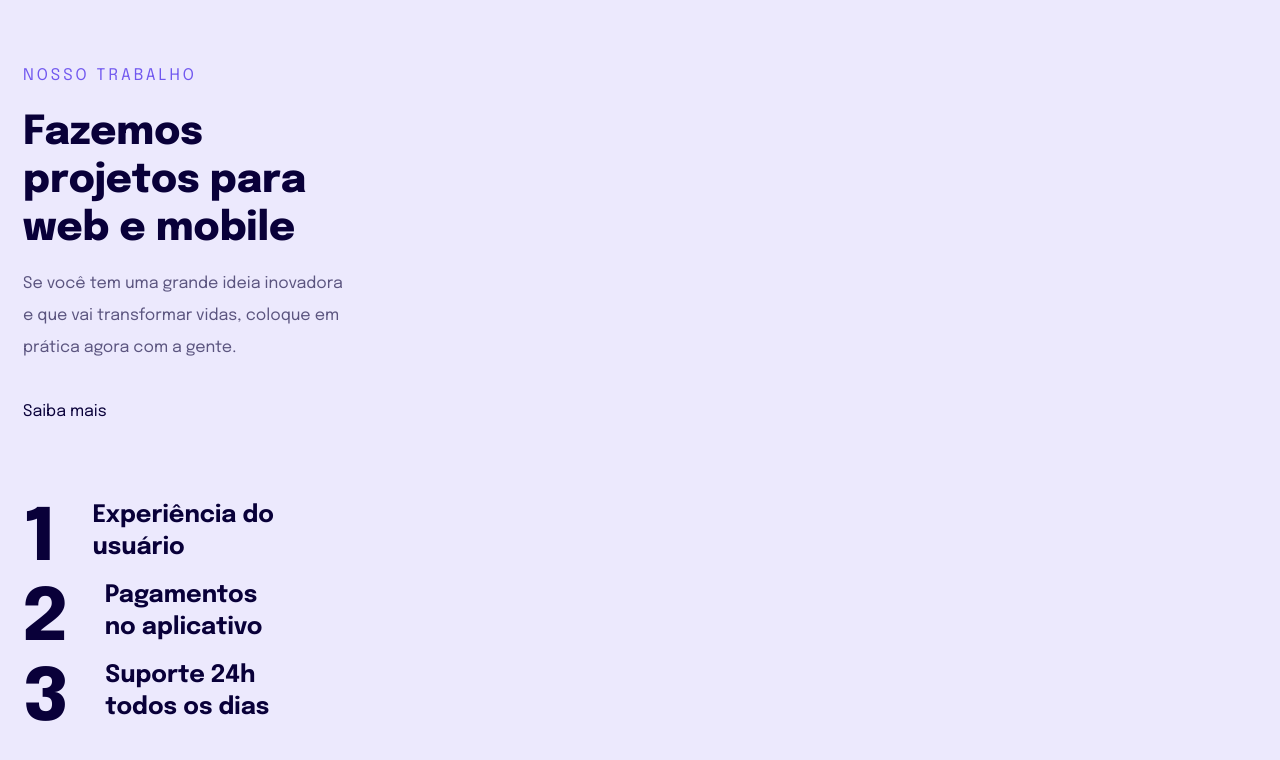
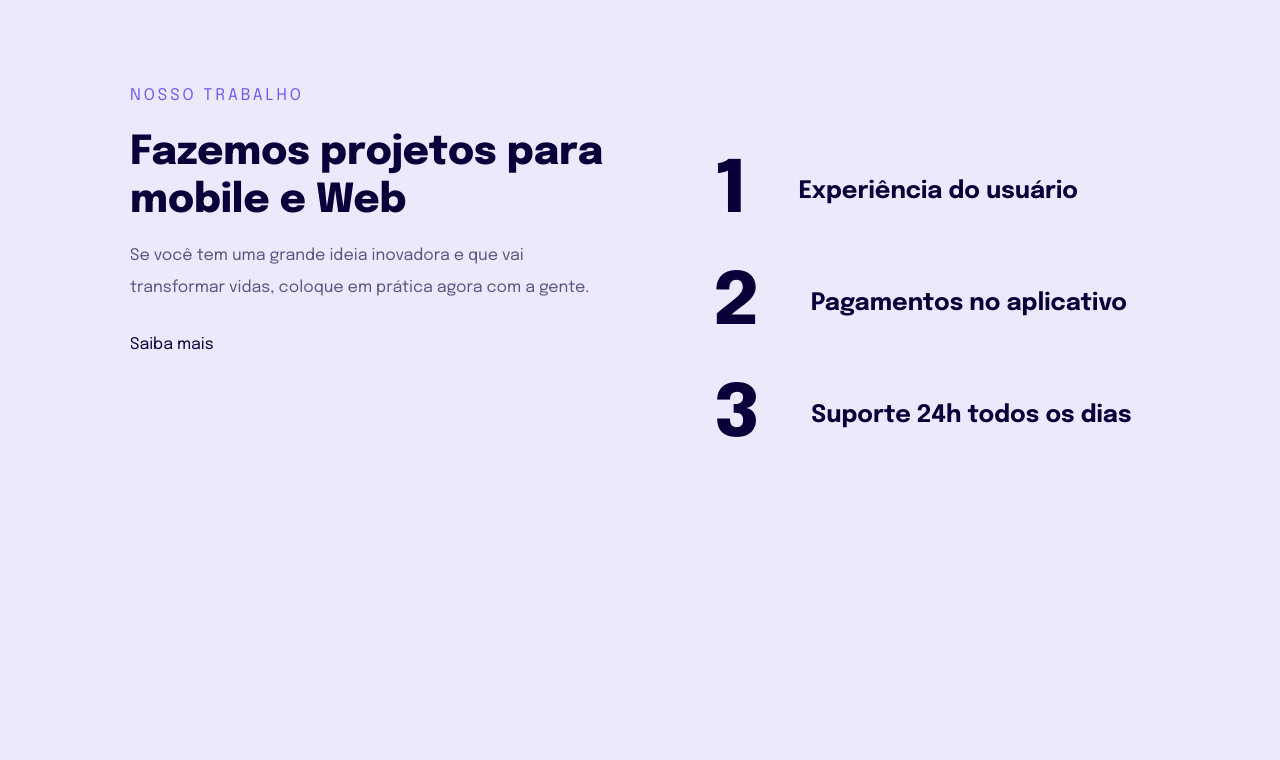
Before and after one commit to PhelipePrieto/Responsividade, a plain HTML site: page index.html in a window 1280 px wide. Drawn offline with Linux system fonts and the light colour scheme.

Commit message:
Desktop project

```diff
--- a/index.html
+++ b/index.html
@@ -1,14 +1,15 @@
 <!DOCTYPE html>
-<html lang="pt-BR">
+<html lang="pt-br">
   <head>
+    <link rel="preconnect" href="https://fonts.googleapis.com" />
+    <link rel="preconnect" href="https://fonts.gstatic.com" crossorigin />
+
     <meta charset="UTF-8" />
     <meta name="viewport" content="width=device-width, initial-scale=1.0" />
-
-    <link rel="preconnect" href="https://fonts.googleapis.com" />
-    <link rel="preconnect" href="https://fonts.gstatic.com" crossorigin />
-    <title>Responsividade</title>
+    <title>Introdução à Responsividade</title>
 
     <link rel="stylesheet" href="style.css" />
+
     <link
       href="https://fonts.googleapis.com/css2?family=Epilogue:wght@400;700;800&display=swap"
       rel="stylesheet"
@@ -16,15 +17,17 @@
   </head>
   <body>
     <main>
-      <h5>Nosso trabalho</h5>
-      <h1>Fazemos projetos para web e mobile</h1>
+      <div>
+        <p>Nosso Trabalho</p>
+        <h1>Fazemos projetos para mobile e Web</h1>
 
-      <p>
-        Se você tem uma grande ideia inovadora e que vai transformar vidas,
-        coloque em prática agora com a gente.
-      </p>
+        <p>
+          Se você tem uma grande ideia inovadora e que vai transformar vidas,
+          coloque em prática agora com a gente.
+        </p>
 
-      <a href="#">Saiba mais</a>
+        <a href="#">Saiba mais</a>
+      </div>
 
       <ul>
         <li><span>1</span> Experiência do usuário</li>
--- a/style.css
+++ b/style.css
@@ -3,91 +3,115 @@
   padding: 0;
   box-sizing: border-box;
 }
+
+ul {
+  list-style: none;
+}
+
 :root {
   font-size: 62.5%; /* 10px */
 }
-ul {
-  list-style: none;
-}
+
+/* REM = Root EM */
+
 body {
   font-family: "Epilogue", sans-serif;
-  background-color: #ece9fd;
+
+  background: #ece9fd;
+
+  padding: 6rem 2.3rem 6.6rem;
   font-size: 1.6rem;
-  line-height: 3.2rem;
-  padding: 6rem 2.3rem;
 }
 
 main {
   max-width: 33rem;
+  margin: 0 auto;
 }
 
 h1 {
-  color: var(--Text_Dark, #090039);
+  font-weight: 800;
   font-size: 4rem;
-  font-weight: 800;
   line-height: 4.8rem;
+
+  color: #090039;
 
   margin-bottom: 1.5rem;
 }
 
-h5 {
-  color: var(--Text_Dark_Accent, #7158ef);
-  font-feature-settings: "clig" off, "liga" off;
-
-  /* H5 */
-
-  font-size: 1.6rem;
-  font-style: normal;
-  font-weight: 400;
+main p:first-child {
+  color: #7158ef;
   letter-spacing: 3px;
   text-transform: uppercase;
+  line-height: 3.2rem;
 
-  padding-bottom: 1.7rem;
+  margin-bottom: 1.7rem;
 }
-p {
-  color: var(--Text_Dark_Gray, rgba(10, 0, 57, 0.64));
-  font-feature-settings: "clig" off, "liga" off;
 
-  font-style: normal;
-  font-weight: 400;
-  padding-bottom: 3.2rem;
+h1 + p {
+  color: rgba(10, 0, 57, 0.64);
+  line-height: 3.2rem;
+
+  margin-bottom: 3.2rem;
 }
-main a {
+
+a {
   color: #090039;
 
   text-decoration: none;
 }
 
-main a:hover {
-  color: #5d4cbd;
+a:hover {
+  font-weight: bold;
 }
 
 ul {
   margin-top: 7.2rem;
 }
 
-ul li span {
-  color: var(--Text_Dark, #090039);
-  font-feature-settings: "clig" off, "liga" off;
+ul li {
+  font-weight: 700;
+  font-size: 2.4rem;
+  line-height: 3.2rem;
+  color: #090039;
 
-  font-size: 7.2rem;
-  font-weight: 800;
-  line-height: 8rem; /* 111.111% */
-  letter-spacing: -2px;
+  max-width: 25.7rem;
+
+  display: flex;
+  gap: 3.8rem;
 }
 
-ul li {
-  color: var(--Text_Dark, #090039);
-  font-feature-settings: "clig" off, "liga" off;
+ul li + li {
+  margin-top: 3.2rem;
+}
 
-  display: flex;
-  align-items: flex-start;
-  justify-content: center;
-  gap: 3.8rem;
+ul li span {
+  font-weight: 800;
+  font-size: 7.2rem;
+  line-height: 8rem;
+  letter-spacing: -2px;
 
-  /* H4 */
-  font-size: 2.4rem;
-  font-weight: 700;
+  color: #090039;
+}
 
-  max-width: 25.7rem;
+/* media queries */
+@media (min-width: 700px) {
+  body {
+    padding: 8rem;
+  }
+
+  main {
+    max-width: 1020px;
+    display: flex;
+    gap: 10rem;
+  }
+
+  main > div {
+    max-width: 484px;
+  }
+
+  ul li {
+    gap: 5.3rem;
+    max-width: 450px;
+    align-items: center;
+  }
 }
```
